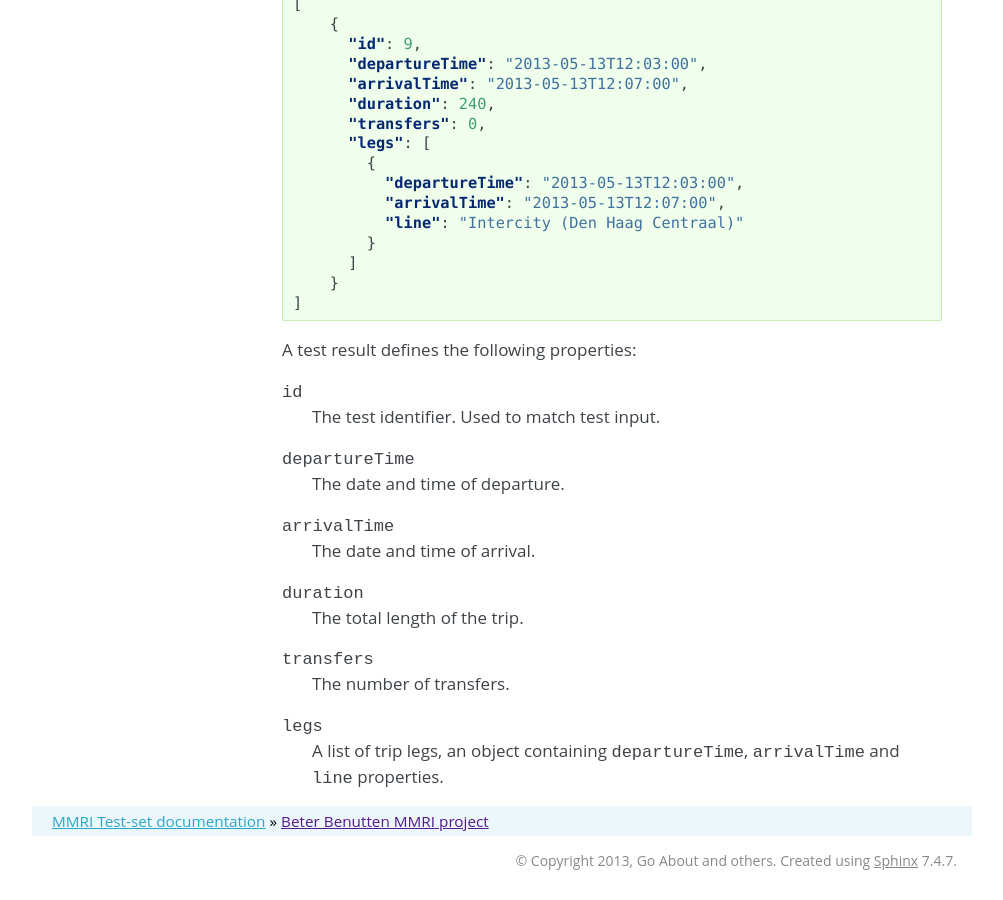
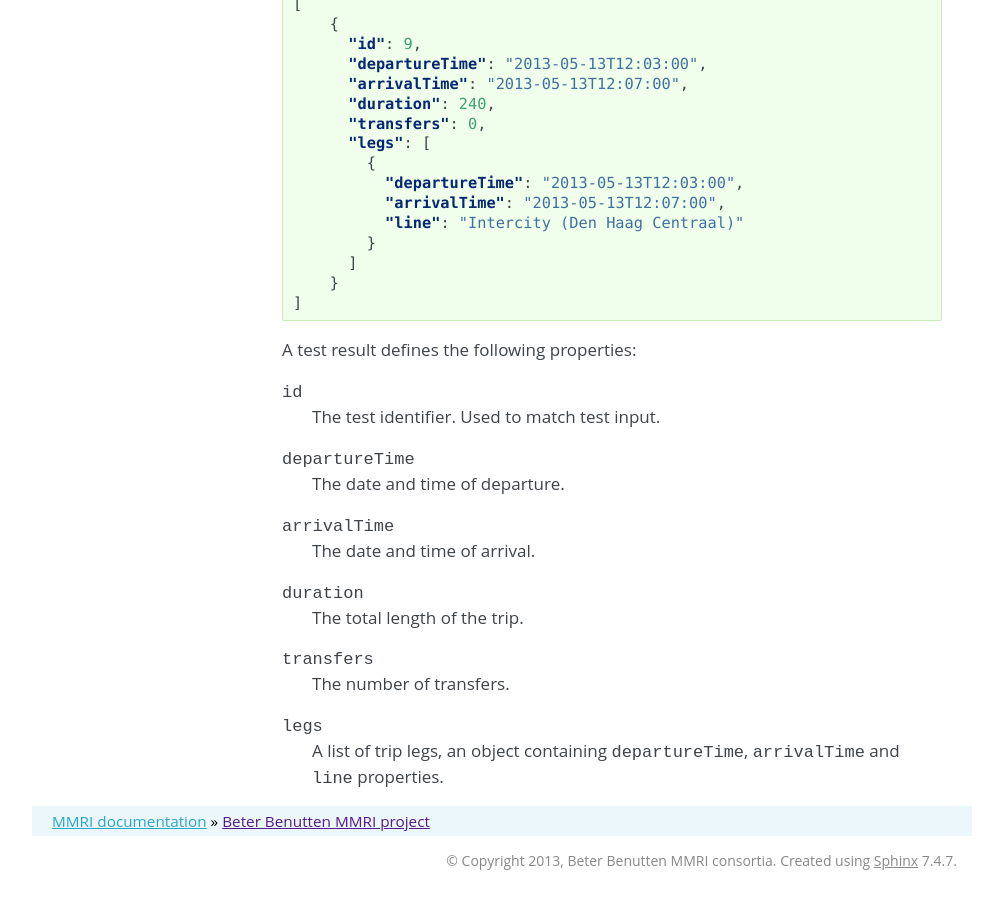
Before and after one commit to plannerstack/mmri, a Sphinx documentation site: the page built from docs/index.rst, in a window 1280 px wide and 900 px high, scrolled down 1886 px. Shown: the whole window, without its empty margins (138-1141 px from the left). Built offline with Sphinx 7.4.7, drawn with Linux system fonts in a browser that asks for light colours; some of the changed text lies outside the part shown.

Commit message:
Update documentation design
Use Beter Benutten logo and favicon. Also add link to HasDocs in README.

```diff
--- a/README.rst
+++ b/README.rst
@@ -4,4 +4,6 @@
 
 This project contains code and data for the Beter Benutten MMRI project.
 
-See the documentation in `docs`.
+See the documentation in `docs` or `read online`_.
+
+.. _`read online`: http://goabout.hasdocs.com/mmri
--- a/docs/conf.py
+++ b/docs/conf.py
@@ -10,8 +10,8 @@
 
 # -- General configuration -----------------------------------------------------
 
-project = u'MMRI Test-set'
-copyright = u'2013, Go About and others'
+project = u'MMRI'
+copyright = u'2013, Beter Benutten MMRI consortia'
 
 version = 'current'  # major.minor
 release = 'current'  # full version
@@ -40,9 +40,9 @@
 html_theme_path = ['.themes']
 #html_theme_options = {}
 
-html_title = 'MMRI Test-set documentation'
+html_title = 'MMRI documentation'
 html_static_path = ['.static']
-html_logo = 'logo.png'
+html_logo = 'bblogo.jpg'
 html_favicon = 'favicon.ico'
 
 # If true, SmartyPants will be used to convert quotes and dashes to
```
Also changed, not shown: docs/.static/bblogo.jpg (added), docs/.static/favicon.ico, docs/.static/logo.png (deleted).
